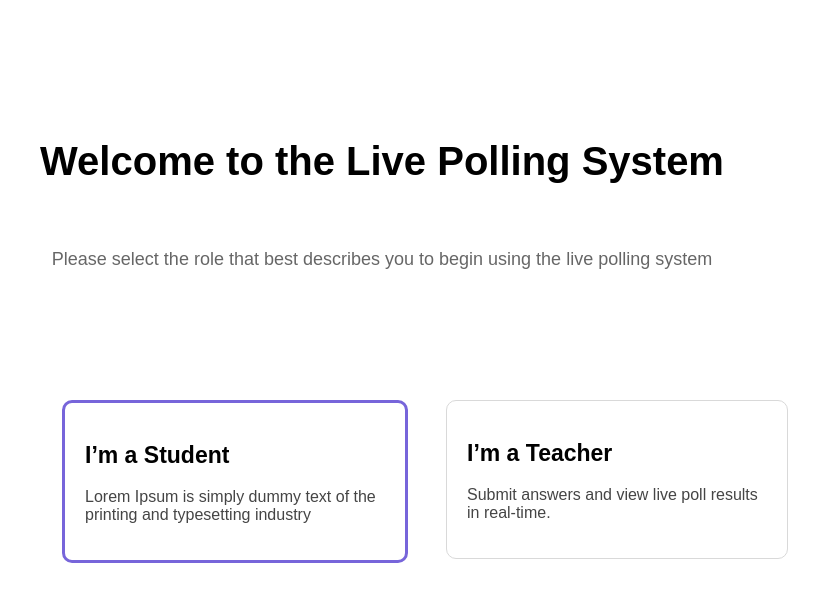
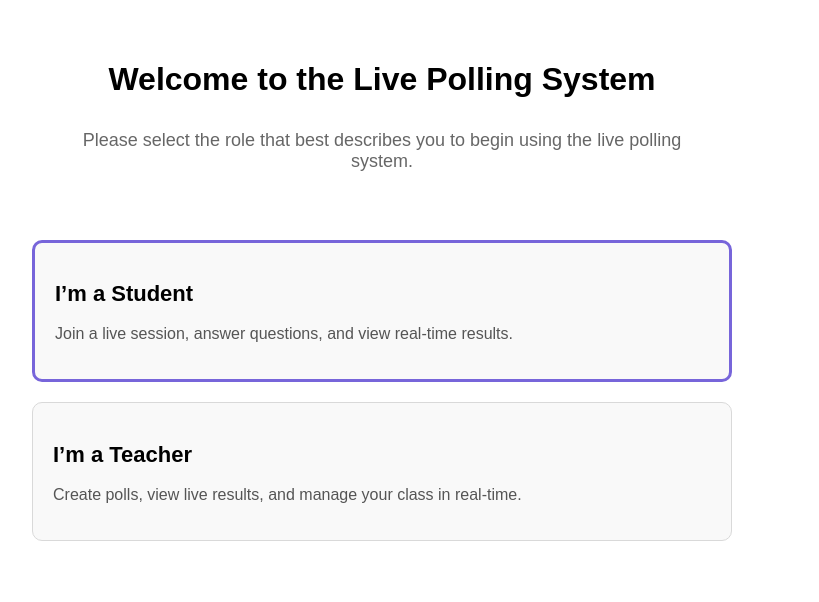
Before and after one commit to AkashshivuJk/live-polling-system, a React (Create React App) app in the folder client/: page / in a window 1280 px wide. Shown: the top 602 px of the page, without its empty margins (258-1077 px from the left). Built offline with nearby package versions, Linux system fonts and the light colour scheme; no server answers.

Commit message:
Update Home.jsx

```diff
--- a/client/src/components/Home.jsx
+++ b/client/src/components/Home.jsx
@@ -7,73 +7,78 @@ const Home = () => {
   return (
     <div
       style={{
-        width: '100vw',
-        height: '100vh',
+        width: '100%',
+        minHeight: '100vh',
         background: '#FFF',
-        position: 'relative',
+        display: 'flex',
+        flexDirection: 'column',
+        alignItems: 'center',
+        padding: '40px 20px',
         fontFamily: 'Sora, sans-serif',
+        boxSizing: 'border-box',
       }}
     >
+      <h1 style={{ fontSize: '32px', fontWeight: 700, textAlign: 'center' }}>
+        Welcome to the <span style={{ fontWeight: 800 }}>Live Polling System</span>
+      </h1>
+      <p
+        style={{
+          fontSize: '18px',
+          color: 'rgba(0,0,0,0.6)',
+          textAlign: 'center',
+          maxWidth: '600px',
+          marginTop: '10px',
+        }}
+      >
+        Please select the role that best describes you to begin using the live polling system.
+      </p>
+
+      {/* Cards container */}
       <div
         style={{
           display: 'flex',
           flexDirection: 'column',
-          alignItems: 'center',
           gap: '20px',
-          position: 'absolute',
-          left: '50%',
-          top: '25%',
-          transform: 'translate(-50%, -50%)',
-          width: '80%',
-          textAlign: 'center',
+          marginTop: '50px',
+          width: '100%',
+          maxWidth: '700px',
         }}
       >
-        <h1 style={{ fontSize: '40px', fontWeight: 700 }}>
-          Welcome to the <span style={{ fontWeight: 800 }}>Live Polling System</span>
-        </h1>
-        <p style={{ fontSize: '18px', color: 'rgba(0,0,0,0.6)' }}>
-          Please select the role that best describes you to begin using the live polling system
-        </p>
-      </div>
-
         {/* Student Card */}
         <div
+          onClick={() => navigate('/enter-name')}
           style={{
-          position: 'absolute',
-          left: '25%',
-          top: '50%',
-          width: '300px',
             padding: '20px',
             border: '3px solid #7765DA',
             borderRadius: '10px',
             cursor: 'pointer',
+            background: '#F9F9F9',
+            transition: 'transform 0.2s',
           }}
-        onClick={() => navigate('/enter-name')}
         >
-        <h2 style={{ fontSize: '23px', fontWeight: '600' }}>I’m a Student</h2>
-        <p style={{ fontSize: '16px', color: '#454545' }}>
-          Lorem Ipsum is simply dummy text of the printing and typesetting industry
+          <h2 style={{ fontSize: '22px', fontWeight: 600 }}>I’m a Student</h2>
+          <p style={{ fontSize: '16px', color: '#555' }}>
+            Join a live session, answer questions, and view real-time results.
           </p>
         </div>
 
         {/* Teacher Card */}
         <div
+          onClick={() => navigate('/teacher')}
           style={{
-          position: 'absolute',
-          left: '55%',
-          top: '50%',
-          width: '300px',
             padding: '20px',
             border: '1px solid #D9D9D9',
             borderRadius: '10px',
             cursor: 'pointer',
+            background: '#F9F9F9',
+            transition: 'transform 0.2s',
           }}
-        onClick={() => navigate('/teacher')}
         >
-        <h2 style={{ fontSize: '23px', fontWeight: '600' }}>I’m a Teacher</h2>
-        <p style={{ fontSize: '16px', color: '#454545' }}>
-          Submit answers and view live poll results in real-time.
+          <h2 style={{ fontSize: '22px', fontWeight: 600 }}>I’m a Teacher</h2>
+          <p style={{ fontSize: '16px', color: '#555' }}>
+            Create polls, view live results, and manage your class in real-time.
           </p>
+        </div>
       </div>
     </div>
   );
```
Lines whose indentation alone changed are shown as unchanged.
